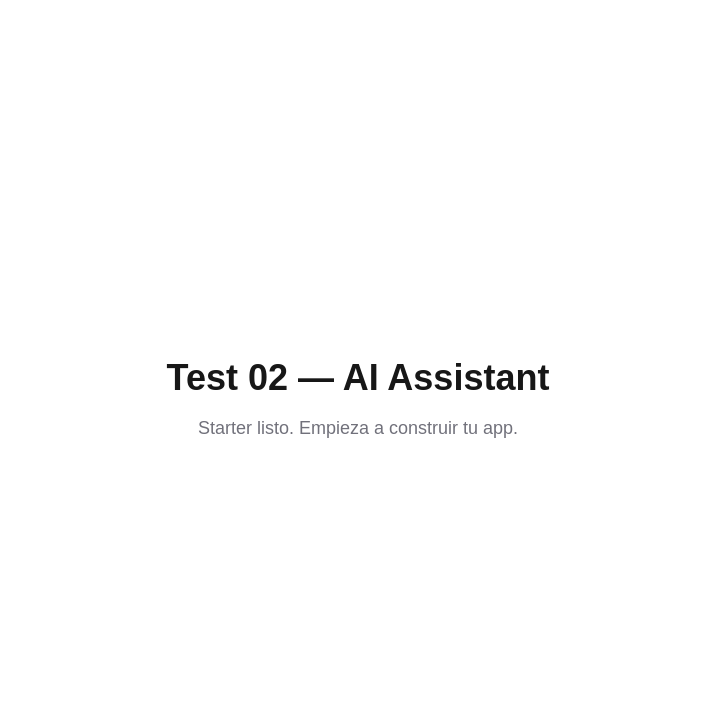
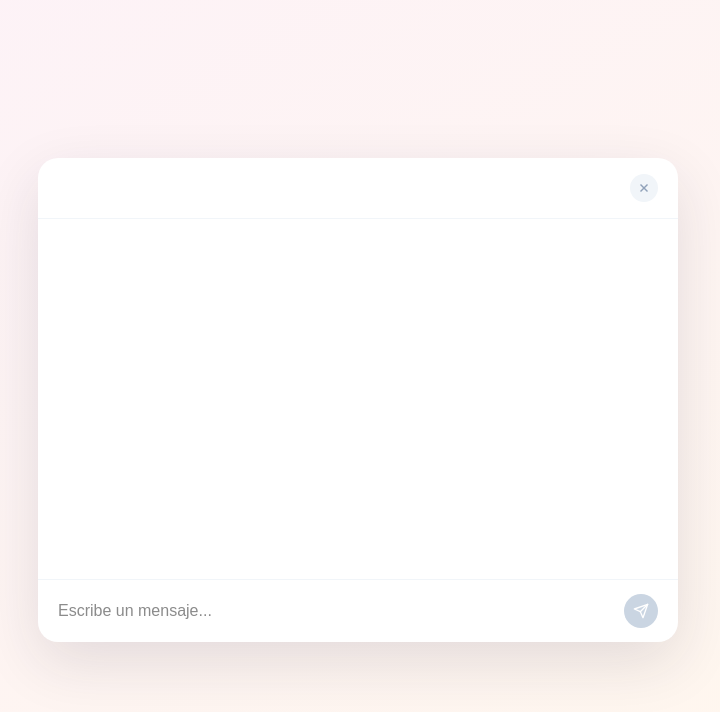
Before and after one commit to Raul99GC/test-02-ai-assistant, a Next.js app: page / in a window 1280 px wide. Shown: the top 712 px of the page, without its empty margins (282-1002 px from the left). Built offline with nearby package versions, Linux system fonts and the light colour scheme.

Commit message:
HU-001 rcg: integrate ChatWidget into Home page layout

```diff
--- a/app/page.tsx
+++ b/app/page.tsx
@@ -1,10 +1,9 @@
+import { ChatWidget } from "@/components/chat/ChatWidget";
+
 export default function Home() {
   return (
-    <main className="flex min-h-screen flex-col items-center justify-center p-24">
-      <h1 className="text-4xl font-bold">Test 02 — AI Assistant</h1>
-      <p className="mt-4 text-lg text-zinc-500">
-        Starter listo. Empieza a construir tu app.
-      </p>
+    <main className="flex min-h-screen items-center justify-center bg-gradient-to-br from-pink-50 to-orange-50 px-4 py-10 dark:from-slate-950 dark:to-slate-900">
+      <ChatWidget />
     </main>
   );
 }
```
